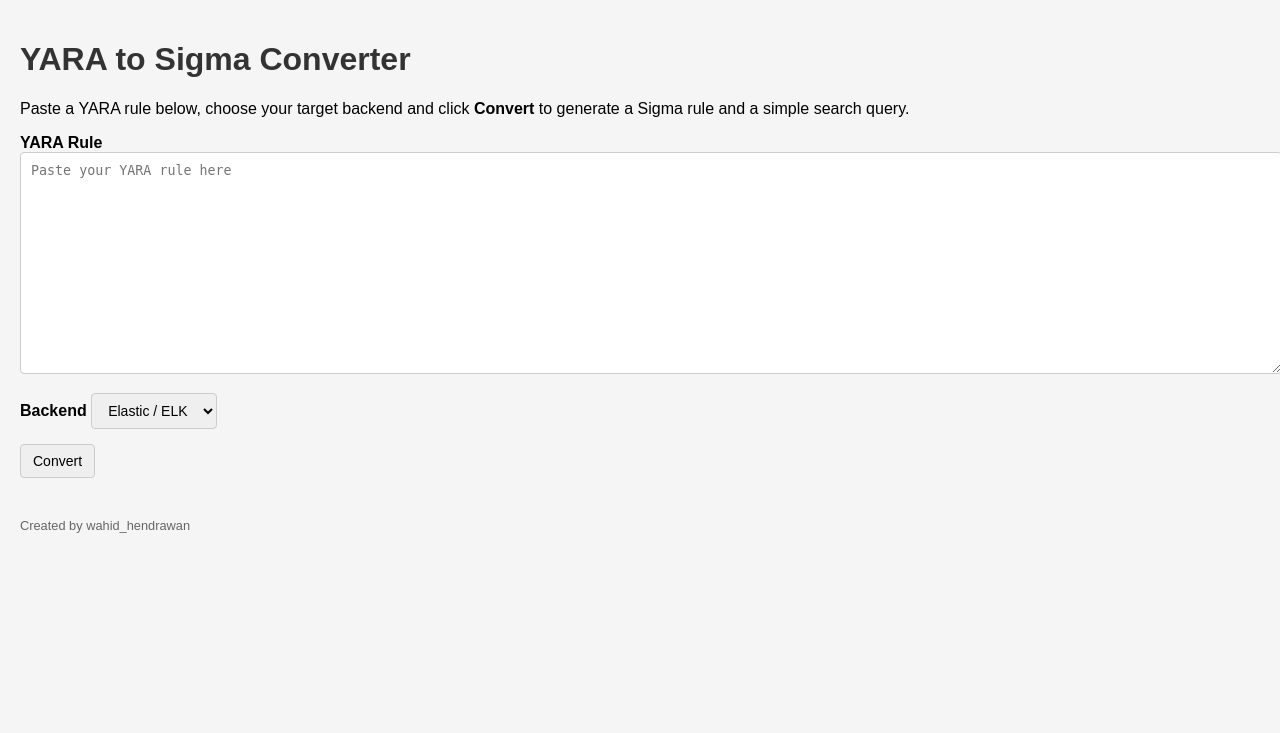
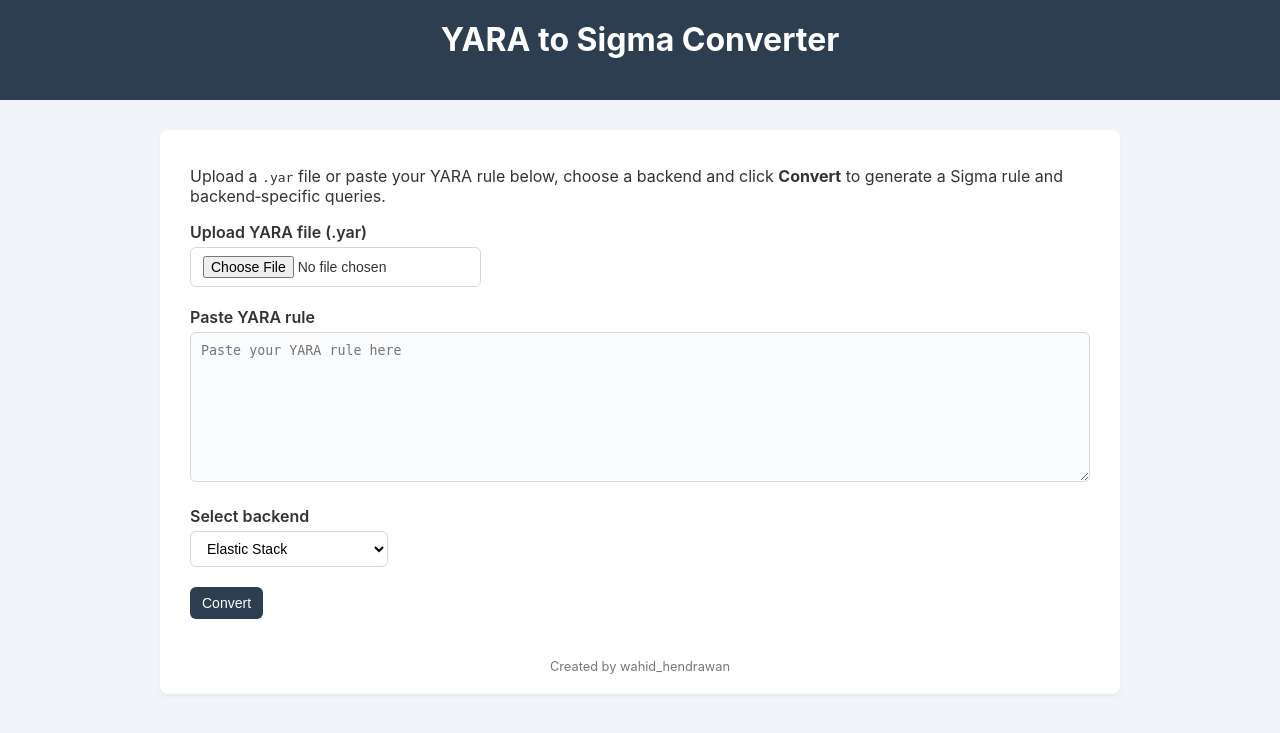
Before and after one commit to wahidhendrawan/yara-sigma-webui, a Flask app: page / in a window 1280 px wide. Shown: the top 733 px of the page. Run offline with Flask 3, Linux system fonts and the light colour scheme.

Commit message:
Update templates/index.html with modern UI and multi-backend features

```diff
--- a/templates/index.html
+++ b/templates/index.html
@@ -1,82 +1,159 @@
 <!DOCTYPE html>
-<html lang='en'>
+<html lang="en">
   <head>
-    <meta charset='UTF-8' />
-    <meta name='viewport' content='width=device-width, initial-scale=1.0' />
+    <meta charset="UTF-8" />
+    <meta name="viewport" content="width=device-width, initial-scale=1.0" />
     <title>YARA to Sigma Converter</title>
     <style>
+      /* Minimalist, modern UI styles */
       body {
-        font-family: Arial, Helvetica, sans-serif;
+        font-family: -apple-system, BlinkMacSystemFont, 'Segoe UI', Roboto, Oxygen,
+          Ubuntu, Cantarell, 'Open Sans', 'Helvetica Neue', sans-serif;
+        background-color: #f1f4f8;
         margin: 0;
+        padding: 0;
+        color: #333;
+      }
+      header {
+        background-color: #2c3e50;
+        color: #fff;
         padding: 20px;
-        background-color: #f5f5f5;
+        text-align: center;
+      }
+      main {
+        max-width: 900px;
+        margin: 30px auto;
+        background-color: #ffffff;
+        padding: 20px 30px;
+        border-radius: 8px;
+        box-shadow: 0 2px 5px rgba(0, 0, 0, 0.05);
       }
       h1 {
-        color: #333;
+        margin-top: 0;
+      }
+      label {
+        font-weight: 600;
+        display: block;
+        margin-bottom: 5px;
       }
       textarea {
         width: 100%;
-        min-height: 200px;
+        min-height: 150px;
         padding: 10px;
-        border: 1px solid #ccc;
-        border-radius: 4px;
+        border: 1px solid #d1d9e0;
+        border-radius: 6px;
         resize: vertical;
         font-family: monospace;
+        box-sizing: border-box;
+        background-color: #fafbfc;
       }
-      select, button {
+      select,
+      input[type="file"],
+      button {
         padding: 8px 12px;
-        border-radius: 4px;
-        border: 1px solid #ccc;
+        border: 1px solid #d1d9e0;
+        border-radius: 6px;
         font-size: 14px;
+        background-color: #fff;
+        box-sizing: border-box;
+      }
+      button {
+        cursor: pointer;
+        background-color: #2c3e50;
+        color: #fff;
+        border: none;
+      }
+      button:hover {
+        background-color: #34495e;
       }
       .form-group {
+        margin-bottom: 20px;
+      }
+      .section {
+        margin-top: 30px;
+      }
+      .query-list {
+        list-style: none;
+        padding-left: 0;
+      }
+      .query-list li {
         margin-bottom: 15px;
       }
-      .output {
-        background-color: #fafafa;
-        color: #333;
-        border: 1px solid #ddd;
+      .footer {
+        font-size: 0.8em;
+        color: #777;
+        text-align: center;
+        margin-top: 40px;
       }
     </style>
   </head>
   <body>
+    <header>
       <h1>YARA to Sigma Converter</h1>
+    </header>
+    <main>
       <p>
-      Paste a YARA rule below, choose your target backend and click
-      <strong>Convert</strong> to generate a Sigma rule and a simple search query.
+        Upload a <code>.yar</code> file or paste your YARA rule below, choose a
+        backend and click <strong>Convert</strong> to generate a Sigma rule and
+        backend‑specific queries.
       </p>
-    <form method='post'>
-      <div class='form-group'>
-        <label for='yara'><strong>YARA Rule</strong></label><br />
+      <form method="post" enctype="multipart/form-data">
+        <div class="form-group">
+          <label for="file">Upload YARA file (.yar)</label>
+          <input type="file" name="file" id="file" accept=".yar" />
+        </div>
+        <div class="form-group">
+          <label for="yara">Paste YARA rule</label>
           <textarea
-          name='yara'
-          id='yara'
-          placeholder='Paste your YARA rule here'
+            name="yara"
+            id="yara"
+            placeholder="Paste your YARA rule here"
           >{{ yara_text|e }}</textarea>
         </div>
-      <div class='form-group'>
-        <label for='backend'><strong>Backend</strong></label>
-        <select name='backend' id='backend'>
-          <option value='elastic' {% if backend == 'elastic' %}selected{% endif %}>
-            Elastic / ELK
-          </option>
-          <option value='splunk' {% if backend == 'splunk' %}selected{% endif %}>
-            Splunk
-          </option>
+        <div class="form-group">
+          <label for="backend">Select backend</label>
+          <select name="backend" id="backend">
+            {% for b in backends %}
+            <option value="{{ b }}" {% if backend == b %}selected{% endif %}>{{ b }}</option>
+            {% endfor %}
           </select>
         </div>
-      <div class='form-group'>
-        <button type='submit'>Convert</button>
+        <div class="form-group">
+          <button type="submit">Convert</button>
         </div>
       </form>
       {% if sigma_text %}
-      <h2>Generated Sigma Rule</h2>
-      <textarea class='output' readonly>{{ sigma_text }}</textarea>
-      <h2>{{ backend|capitalize }} Query</h2>
-      <textarea class='output' readonly>{{ query_text }}</textarea>
+        <div class="section">
+          <h2>Sigma Rule</h2>
+          <textarea readonly>{{ sigma_text }}</textarea>
+        </div>
+        <div class="section">
+          <h2>{{ backend }} Query</h2>
+          <textarea readonly>{{ queries[backend] }}</textarea>
+        </div>
+        <div class="section">
+          <h2>All Backend Queries</h2>
+          <ul class="query-list">
+            {% for key, val in queries.items() %}
+            <li>
+              <strong>{{ key }}:</strong>
+              <textarea readonly>{{ val }}</textarea>
+            </li>
+            {% endfor %}
+          </ul>
+        </div>
+        <div class="section">
+          <h2>JSON Output</h2>
+          <textarea readonly>{{ json_text }}</textarea>
+          <form method="post" action="/download_json">
+            <input type="hidden" name="json_data" value="{{ json_text | tojson | safe }}" />
+            <button type="submit">Download JSON</button>
+          </form>
+        </div>
       {% endif %}
-    <p style='font-size: 0.8em; color: #666; margin-top: 40px;'>
+      <div class="footer">
         Created by wahid_hendrawan
-    </p>
+      </div>
+    </main>
   </body>
 </html>
```
Lines whose indentation alone changed are shown as unchanged.
